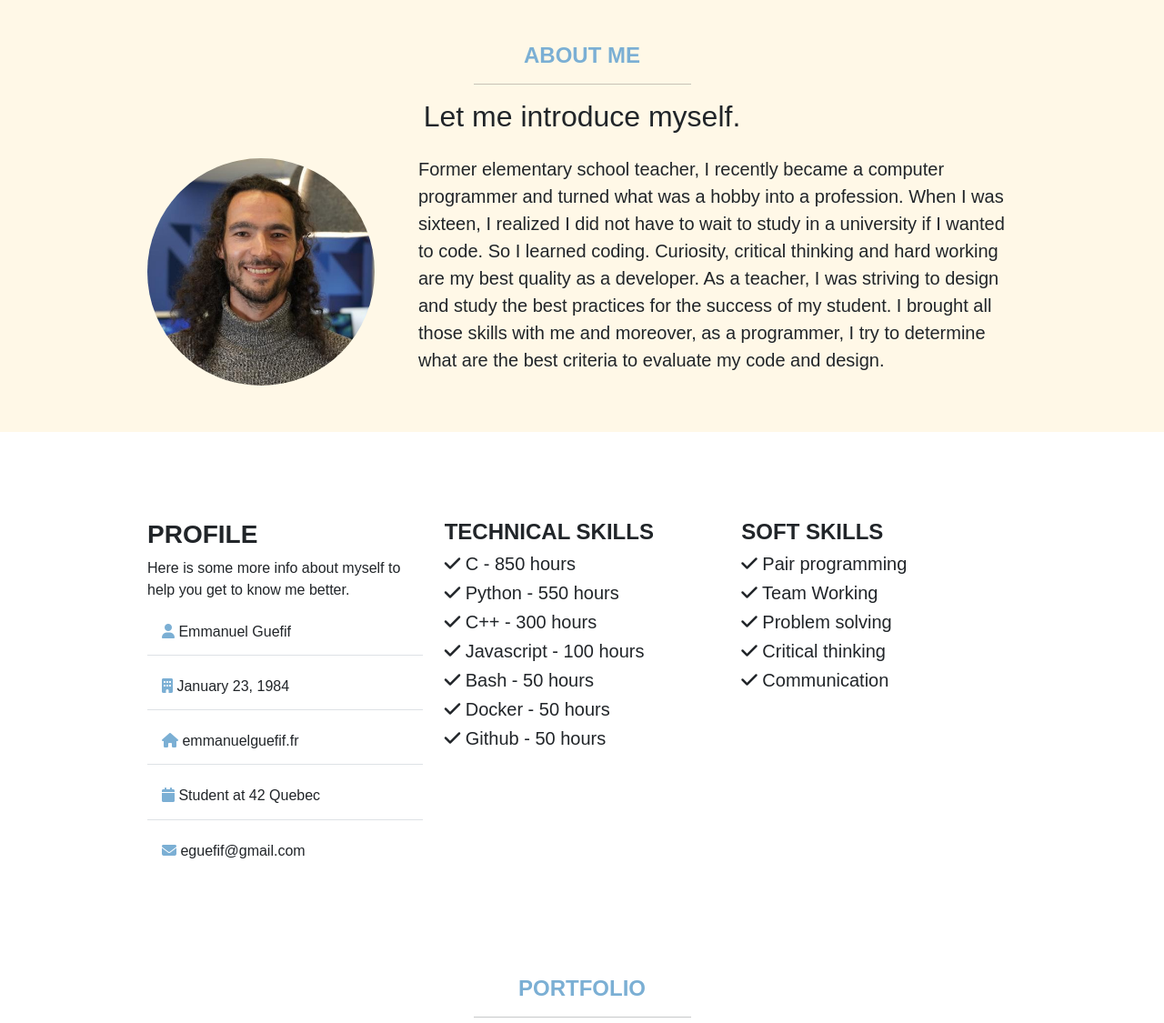
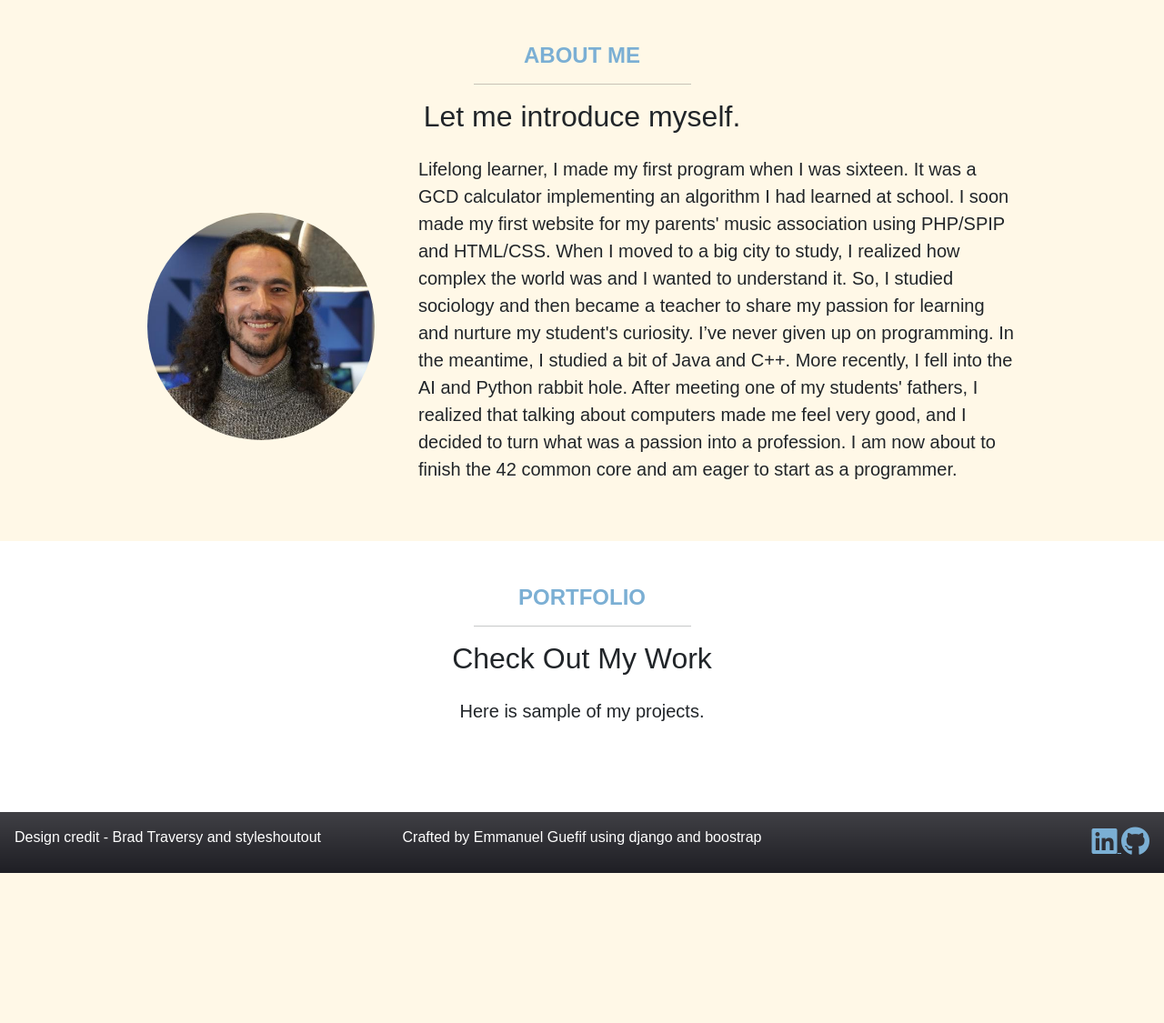
Before and after one commit to eguefif/portfolio, a Django app: page / in a window 1280 px wide. Shown: the part 801-1926 px from the top of the page at 91% size. After the commit the page ends 1761 px from the top, so only its background shows below. Run offline with Django 4.2, Linux system fonts and the light colour scheme; data that the repository does not hold is empty; some libraries are stand-ins or nearby versions.

Commit message:
Changed index.html

```diff
--- a/portfolio/pf/templates/pf/index.html
+++ b/portfolio/pf/templates/pf/index.html
@@ -63,13 +63,13 @@
                 <div class="about-content d-flex gap-5 align-items-center h-100">
 					<img src="{% static 'pf/images/emmanuel.jpeg' %}" alt="" class="about-img img-fluid rounded-circle">
                     <p class="lead">
-                        Former elementary school teacher, I recently became a computer programmer and turned what was a hobby into a profession. When I was sixteen, I realized I did not have to wait to study in a university if I wanted to code. So I learned coding. Curiosity, critical thinking and hard working are my best quality as a developer. As a teacher, I was striving to design and study the best practices for the success of my student. I brought all those skills with me and moreover, as a programmer, I  try to determine what are the best criteria to evaluate my code and design.
+Lifelong learner, I made my first program when I was sixteen. It was a GCD calculator implementing an algorithm I had learned at school. I soon made my first website for my parents' music association using PHP/SPIP and HTML/CSS. When I moved to a big city to study, I realized how complex the world was and I wanted to understand it. So, I studied sociology and then became a teacher to share my passion for learning and nurture my student's curiosity. I’ve never given up on programming. In the meantime, I studied a bit of Java and C++. More recently, I fell into the AI and Python rabbit hole. After meeting one of my students' fathers, I realized that talking about computers made me feel very good, and I decided to turn what was a passion into a profession. I am now about to finish the 42 common core and am eager to start as a programmer.
                     </p>
                 </div>
             </div>
         </section>
-
-        <!-- Profile & skills -->
+<!--
+        Profile & skills
         <section class="profile my-6">
             <div class="container">
                 <div class="row">
@@ -133,7 +133,7 @@
                 </div>
             </div>
         </section>
-
+		-->
 <!-- Projects -->
         <section id="projects" class="projects my-5">
             <div class="container">
```
